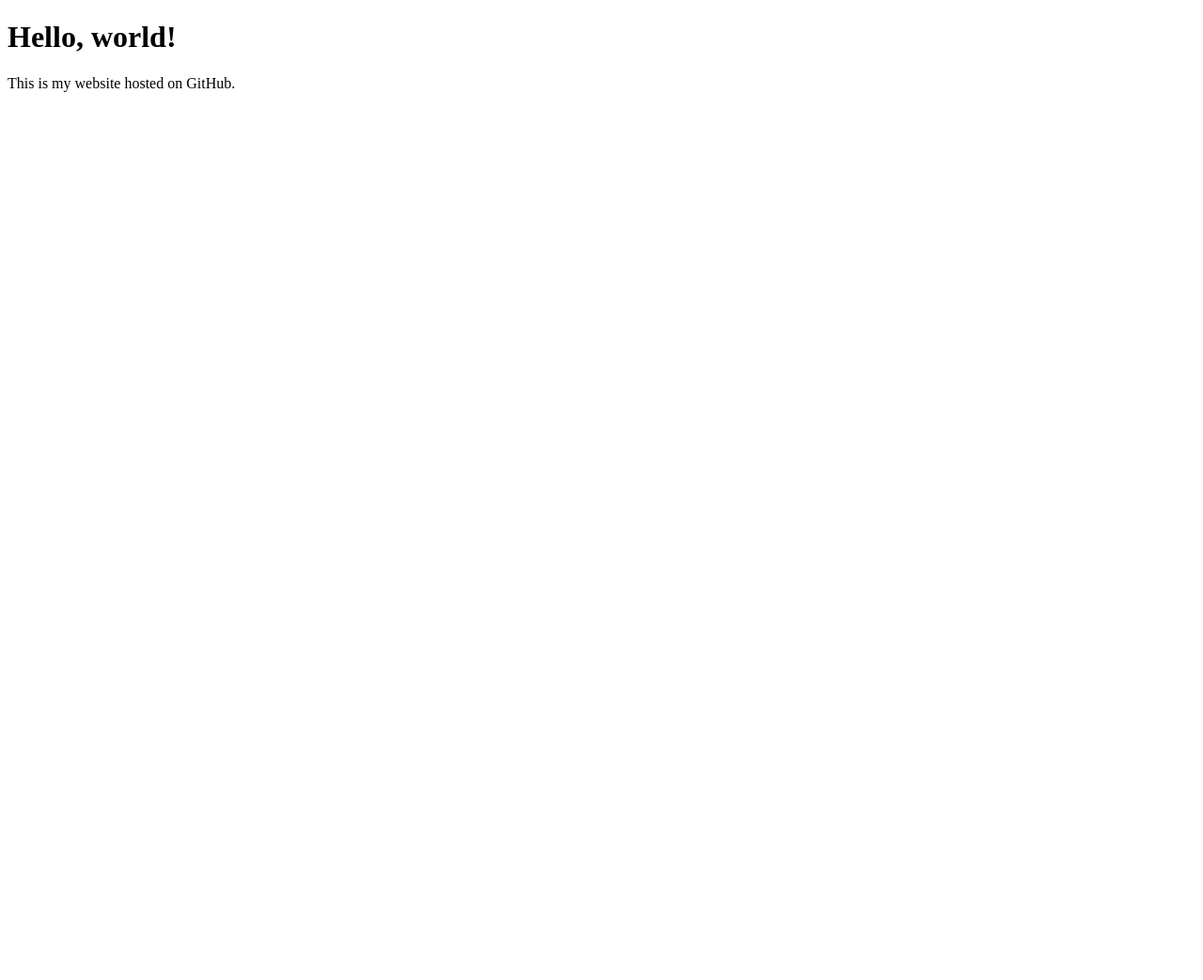
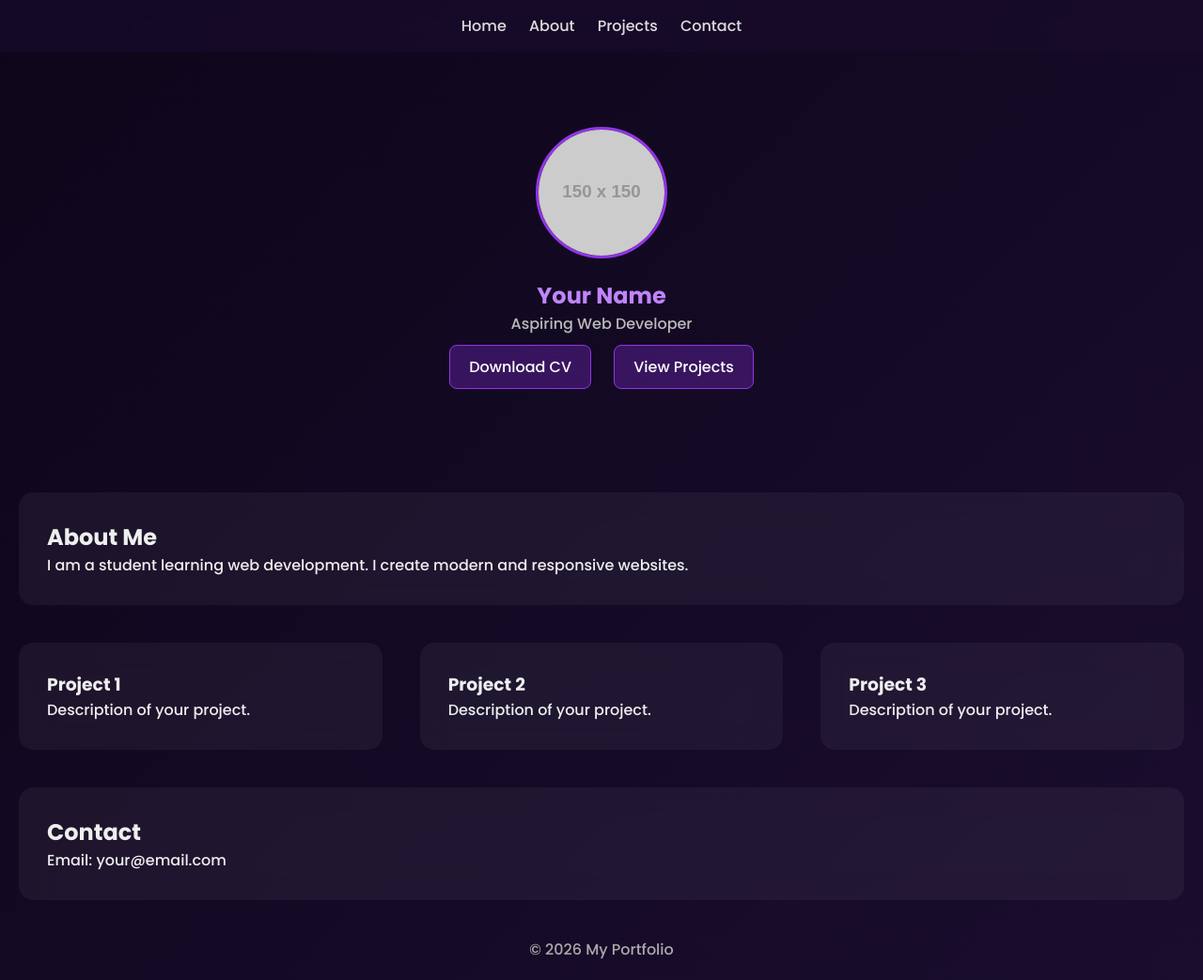
Before and after one commit to lyza283/lyza283.github.io, a plain HTML site: page index.html in a window 1280 px wide. Shown: the whole page at 94% size. Before the commit the page ends 800 px from the top, so only its background shows below. Drawn offline with Linux system fonts and the light colour scheme.

Commit message:
Revamp index.html for portfolio layout
Updated the HTML structure and styling for a portfolio website.

```diff
--- a/index.html
+++ b/index.html
@@ -1,10 +1,189 @@
 <!DOCTYPE html>
-<html>
+<html lang="en">
 <head>
-  <title>My First Website</title>
+<meta charset="UTF-8">
+<meta name="viewport" content="width=device-width, initial-scale=1.0">
+<title>My Portfolio</title>
+
+<link href="https://fonts.googleapis.com/css2?family=Poppins:wght@300;500;700&display=swap" rel="stylesheet">
+
+<style>
+* {
+    margin: 0;
+    padding: 0;
+    box-sizing: border-box;
+    font-family: 'Poppins', sans-serif;
+}
+
+body {
+    background: linear-gradient(135deg, #0d061a, #1a0d2e);
+    color: #eee;
+}
+
+/* NAV */
+header {
+    position: sticky;
+    top: 0;
+    backdrop-filter: blur(10px);
+    background: rgba(26, 13, 46, 0.6);
+    padding: 15px;
+    text-align: center;
+}
+
+nav a {
+    color: #ddd;
+    margin: 0 10px;
+    text-decoration: none;
+    transition: 0.3s;
+}
+
+nav a:hover {
+    color: #c084fc;
+}
+
+/* HERO */
+.hero {
+    text-align: center;
+    padding: 80px 20px;
+    animation: fadeIn 1.5s ease-in;
+}
+
+.profile {
+    width: 140px;
+    height: 140px;
+    border-radius: 50%;
+    border: 3px solid #9333ea;
+    margin-bottom: 15px;
+    object-fit: cover;
+}
+
+.hero h1 {
+    color: #c084fc;
+}
+
+.hero p {
+    color: #bbb;
+}
+
+.btn {
+    display: inline-block;
+    margin: 10px;
+    padding: 10px 20px;
+    background: rgba(147, 51, 234, 0.3);
+    border: 1px solid #9333ea;
+    color: white;
+    border-radius: 8px;
+    backdrop-filter: blur(10px);
+    text-decoration: none;
+    transition: 0.3s;
+}
+
+.btn:hover {
+    background: #9333ea;
+}
+
+/* GLASS CARD */
+.glass {
+    background: rgba(255, 255, 255, 0.05);
+    border-radius: 15px;
+    backdrop-filter: blur(15px);
+    padding: 30px;
+    margin: 20px;
+    animation: fadeUp 1s ease;
+}
+
+/* PROJECT GRID */
+.projects {
+    display: grid;
+    grid-template-columns: repeat(auto-fit, minmax(250px, 1fr));
+}
+
+/* FOOTER */
+footer {
+    text-align: center;
+    padding: 20px;
+    color: #aaa;
+}
+
+/* ANIMATIONS */
+@keyframes fadeIn {
+    from {opacity: 0;}
+    to {opacity: 1;}
+}
+
+@keyframes fadeUp {
+    from {
+        opacity: 0;
+        transform: translateY(20px);
+    }
+    to {
+        opacity: 1;
+        transform: translateY(0);
+    }
+}
+
+/* MOBILE */
+@media (max-width: 600px) {
+    .hero {
+        padding: 60px 10px;
+    }
+
+    nav a {
+        display: inline-block;
+        margin: 5px;
+    }
+}
+</style>
 </head>
+
 <body>
-  <h1>Hello, world!</h1>
-  <p>This is my website hosted on GitHub.</p>
+
+<header>
+    <nav>
+        <a href="#">Home</a>
+        <a href="#about">About</a>
+        <a href="#projects">Projects</a>
+        <a href="#contact">Contact</a>
+    </nav>
+</header>
+
+<section class="hero">
+    <img src="https://via.placeholder.com/150" alt="Profile" class="profile">
+    <h1>Your Name</h1>
+    <p>Aspiring Web Developer</p>
+
+    <a href="#" class="btn">Download CV</a>
+    <a href="#projects" class="btn">View Projects</a>
+</section>
+
+<section id="about" class="glass">
+    <h2>About Me</h2>
+    <p>I am a student learning web development. I create modern and responsive websites.</p>
+</section>
+
+<section id="projects" class="projects">
+    <div class="glass">
+        <h3>Project 1</h3>
+        <p>Description of your project.</p>
+    </div>
+    <div class="glass">
+        <h3>Project 2</h3>
+        <p>Description of your project.</p>
+    </div>
+    <div class="glass">
+        <h3>Project 3</h3>
+        <p>Description of your project.</p>
+    </div>
+</section>
+
+<section id="contact" class="glass">
+    <h2>Contact</h2>
+    <p>Email: your@email.com</p>
+</section>
+
+<footer>
+    <p>© 2026 My Portfolio</p>
+</footer>
+
 </body>
 </html>
```
